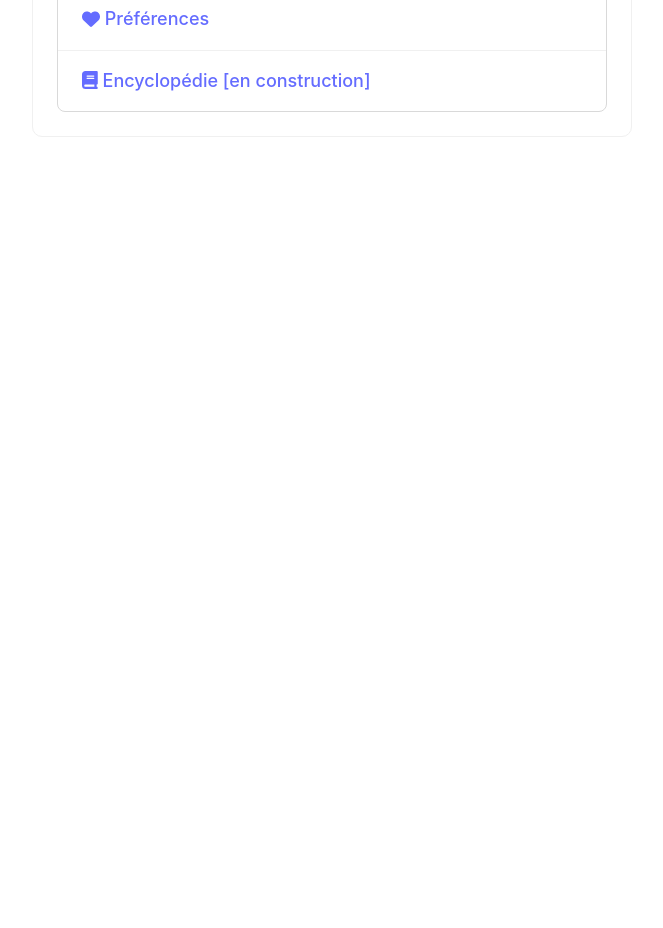
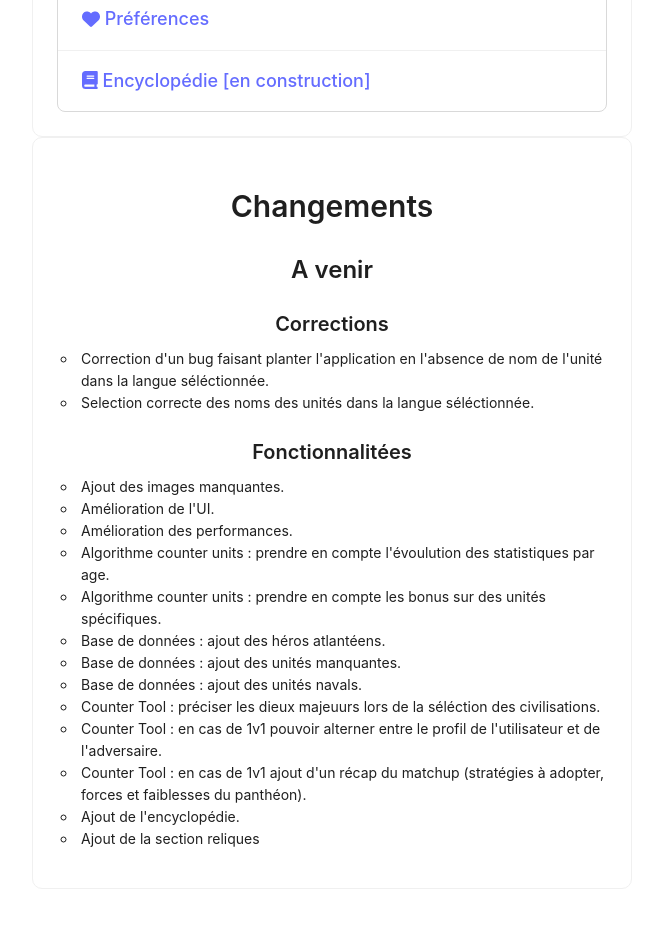
Before and after one commit to LouisMaupas/aomTools, a React (Vite) app: page / in a window 1280 px wide. Shown: the part 660-1588 px from the top of the page, without its empty margins (308-971 px from the left). Before the commit the page ends 837 px from the top, so only its background shows below. Built offline with nearby package versions, Linux system fonts and the light colour scheme.

Commit message:
Feat(Home): add changelogs

```diff
--- a/src/pages/Home/Home.jsx
+++ b/src/pages/Home/Home.jsx
@@ -117,6 +117,78 @@ const HomePage = () => {
           </Card>
         </Col>
       </Row>
+
+      <Row justify="center">
+        <Col xs={24} sm={18} md={12}>
+          <Card
+            style={{
+              textAlign: "center",
+              borderRadius: "10px",
+              marginBottom: "20px",
+            }}
+          >
+            <Title level={2}>{t("Changements")}</Title>
+            <Title level={3}>{t("A venir")}</Title>
+            <Title level={4}>{t("Corrections")}</Title>
+            <Paragraph style={{ textAlign: "left" }}>
+              <List>
+                <ul>
+                  <li>
+                    {t(
+                      "Correction d'un bug faisant planter l'application en l'absence de nom de l'unité dans la langue séléctionnée."
+                    )}
+                  </li>
+                  <li>
+                    {t(
+                      "Selection correcte des noms des unités dans la langue séléctionnée."
+                    )}
+                  </li>
+                </ul>
+              </List>
+            </Paragraph>
+            <Title level={4}>{t("Fonctionnalitées")}</Title>
+            <Paragraph style={{ textAlign: "left" }}>
+              <List>
+                <ul>
+                  <li>{t("Ajout des images manquantes.")}</li>
+                  <li>{t("Amélioration de l'UI.")}</li>
+                  <li>{t("Amélioration des performances.")}</li>
+                  <li>
+                    {t(
+                      "Algorithme counter units : prendre en compte l'évoulution des statistiques par age."
+                    )}
+                  </li>
+                  <li>
+                    {t(
+                      "Algorithme counter units : prendre en compte les bonus sur des unités spécifiques."
+                    )}
+                  </li>
+                  <li>{t("Base de données : ajout des héros atlantéens.")}</li>
+                  <li>{t("Base de données : ajout des unités manquantes.")}</li>
+                  <li>{t("Base de données : ajout des unités navals.")}</li>
+                  <li>
+                    {t(
+                      "Counter Tool : préciser les dieux majeuurs lors de la séléction des civilisations."
+                    )}
+                  </li>
+                  <li>
+                    {t(
+                      "Counter Tool : en cas de 1v1 pouvoir alterner entre le profil de l'utilisateur et de l'adversaire."
+                    )}
+                  </li>
+                  <li>
+                    {t(
+                      "Counter Tool : en cas de 1v1 ajout d'un récap du matchup (stratégies à adopter, forces et faiblesses du panthéon)."
+                    )}
+                  </li>
+                  <li>{t("Ajout de l'encyclopédie.")}</li>
+                  <li>{t("Ajout de la section reliques")}</li>
+                </ul>
+              </List>
+            </Paragraph>
+          </Card>
+        </Col>
+      </Row>
     </div>
   );
 };
```
